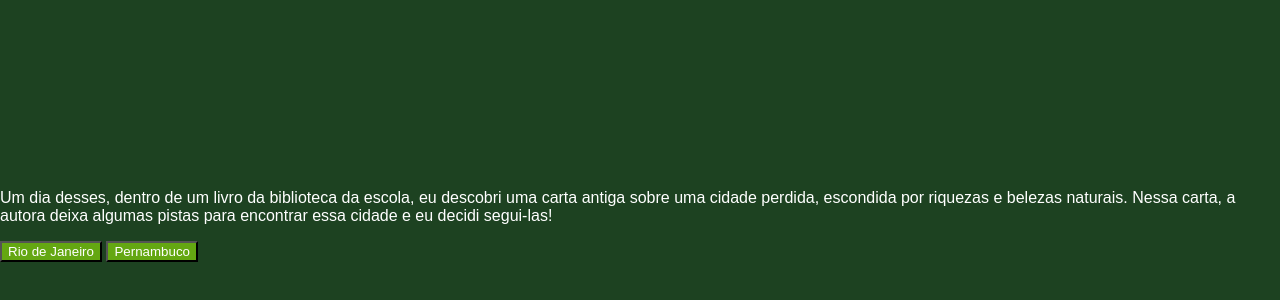
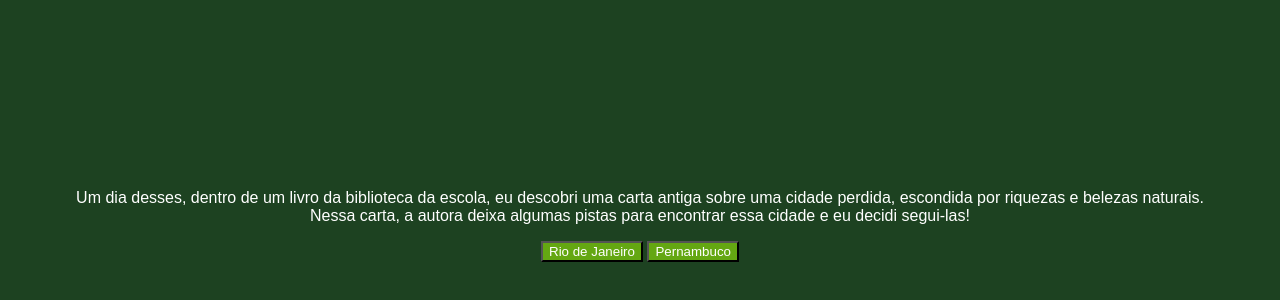
Before and after one commit to figueira77ry/aventura-na-california, a plain HTML site: page index.HTML in a window 1280 px wide. Shown: the part 142-442 px from the top of the page. Drawn offline with Linux system fonts and the light colour scheme; a web font is replaced by a local one.

Commit message:
Update style.css

```diff
--- a/style.css
+++ b/style.css
@@ -22,3 +22,12 @@ button {
 .passo.ativo {
     display:block;
 }
+
+main {
+    text-align: center;
+    max-width: 90%;
+}
+
+img {
+    max-width: 90%;
+}
```
